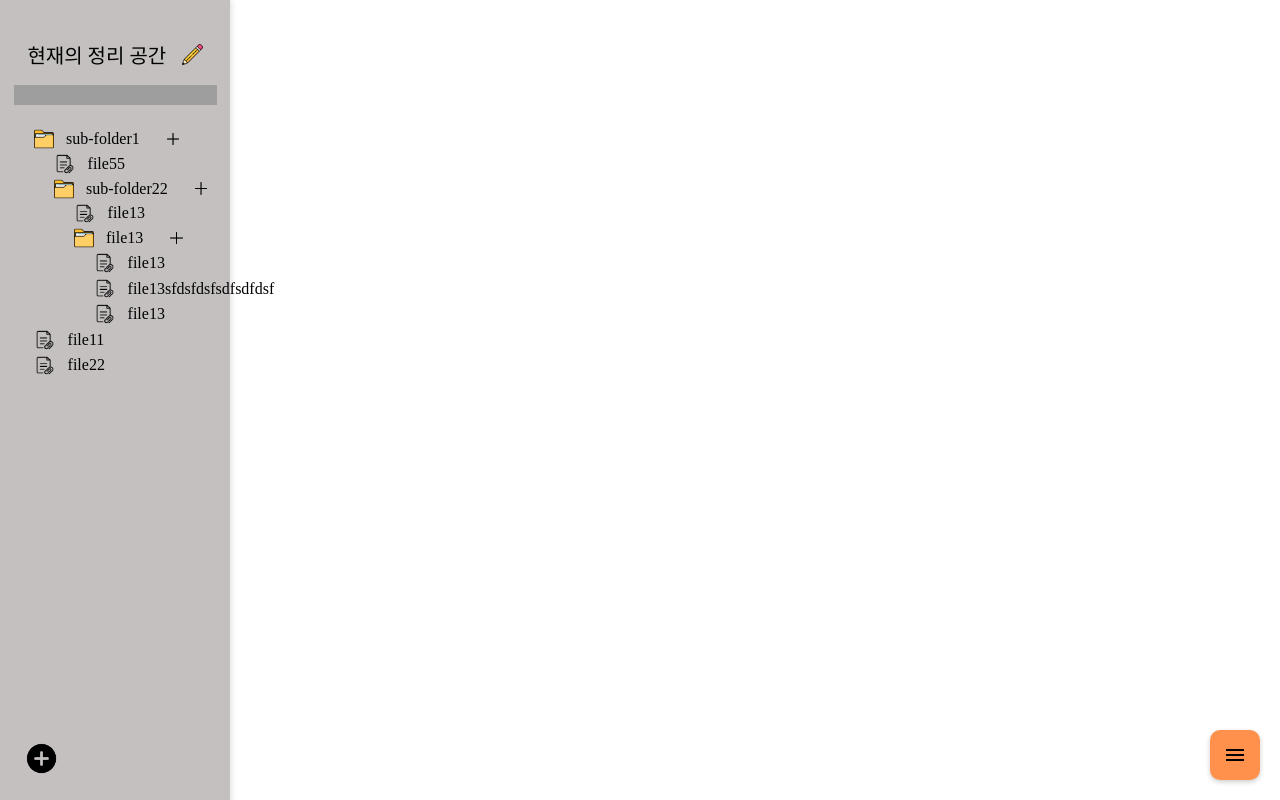
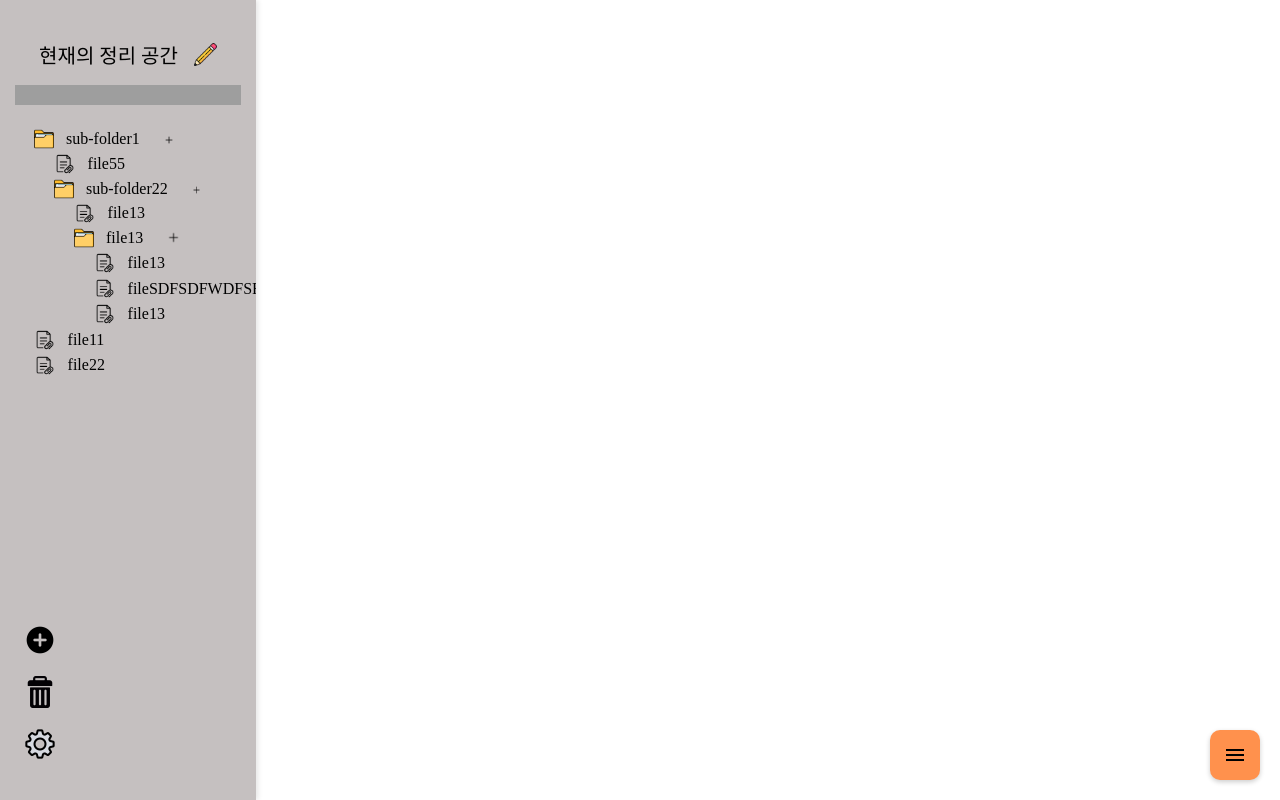
Before and after one commit to D209-anos/Ododoc, a React (Create React App) app in the folder frontend/fe_repo/: page /editor in a window 1280 px wide. Built offline with nearby package versions, Linux system fonts and the light colour scheme; grey boxes are pictures that could not be loaded; a web font is replaced by a local one.

Commit message:
feat: 사이드바 파일 및 폴더 추가 모달 구현

```diff
--- /dev/null
+++ b/frontend/fe_repo/src/components/editor/AddModal.tsx
@@ -0,0 +1,41 @@
+import React, { ReactNode, useRef, useState, useEffect, forwardRef, RefObject } from 'react';
+import Modal from '../../css/components/editor/Modal.module.css'
+
+interface ModalProps {
+    isOpen: boolean;
+    onClose: () => void;
+    children: ReactNode;
+}
+
+const AddModal = forwardRef<HTMLImageElement, ModalProps>(({ isOpen, onClose, children }, ref) => {
+    // 내부 useRef 항상 생성
+    const internalRef = useRef<HTMLImageElement>(null);
+
+    // ref가 RefObject인지 확인 후 사용
+    const effectiveRef = (ref as RefObject<HTMLImageElement>) || internalRef;
+
+    const [modalStyle, setModalStyle] = useState<React.CSSProperties>({});
+
+    useEffect(() => {
+        if (isOpen && effectiveRef.current) {
+            const imgRect = effectiveRef.current.getBoundingClientRect();
+            const scrollOffset = window.pageYOffset || document.documentElement.scrollTop;
+            setModalStyle({
+                position: 'absolute',
+                 top: `${imgRect.top + scrollOffset}px`,
+                left: `${imgRect.right + 10}px` // 이미지 오른쪽으로 10px 이동
+            });
+        }
+    }, [isOpen, effectiveRef]);
+
+    if (!isOpen) return null;
+
+    return (
+
+        <div className={Modal.modalContent} style={modalStyle} onClick={e => e.stopPropagation()}>
+            hi
+        </div>
+    );
+});
+
+export default AddModal
--- a/frontend/fe_repo/src/components/editor/SideBar.tsx
+++ b/frontend/fe_repo/src/components/editor/SideBar.tsx
@@ -1,4 +1,4 @@
-import React from 'react';
+import React, { useState, useRef, RefObject } from 'react';
 import Sidebar from '../../css/components/editor/SideBar.module.css'
 import PencilImage from '../../assets/images/pencil.png'
 import FolderImage from '../../assets/images/forder.png'
@@ -6,6 +6,9 @@ import FileImage from '../../assets/images/file.png'
 import Line from '../../assets/images/line.png'
 import MakeFileImage from '../../assets/images/plusbutton.png'
 import AddButton from '../../assets/images/addbutton.png'
+import TrashButton from '../../assets/images/trashIcon.png'
+import SettingButton from '../../assets/images/settingIcon.png'
+import AddModal from '../../components/editor/AddModal'
 
 interface IContentItem {
     id: number;
@@ -56,7 +59,7 @@ const dummyData: IContentItem = {
                             {
                                 "id": 13,
                                 "type": "FILE",
-                                "name": "file13sfdsfdsfsdfsdfdsf",
+                                "name": "fileSDFSDFWDFSFSDFSDFSD",
                                 "contents": "13번입니다."
                             },
                             {
@@ -88,19 +91,37 @@ const dummyData: IContentItem = {
 };
 
 function SideBar() {
+    const [modalActive, setModalActive] = useState<Record<number, boolean>>({});
+
+    const [activeButtonRef, setActiveButtonRef] = useState<RefObject<HTMLImageElement> | null>(null);
+
+    const toggleModal = (id: number) => {
+        setModalActive(prev => ({ ...prev, [id]: !prev[id] }));
+    };
+
+    const imgRef = useRef<HTMLImageElement>(null);
+
     const renderContents = (contents: IContentItem[]): JSX.Element[] => {
         return contents.map((item: IContentItem) => {
             if (item.type === 'FOLDER') {
                 // FOLDER 타입일 경우 하위 항목 추가
                 return (
-                    <div key={item.name} style={{ marginLeft: '20px' }} className={Sidebar.forderSpace}>
-                        <div className={Sidebar.folderWrapper}>
-                            <img src={FolderImage} alt="folder-image" className={Sidebar.forderImage} />
-                            <div style={{ fontFamily: 'hanbitFont' }} className={Sidebar.folderName}>{item.name}</div>
-                            <img src={AddButton} alt="add-button" className={Sidebar.addButton} />
+                    <div key={item.id} style={{ marginLeft: '20px' }} className={Sidebar.forderSpace}>
+                    <div className={Sidebar.folderWrapper}>
+                        <img src={FolderImage} alt="folder-image" className={Sidebar.forderImage} />
+                        <div style={{ fontFamily: 'hanbitFont' }} className={Sidebar.folderName}>{item.name}</div>
+                        <div>
+                            <img src={AddButton} alt="add-button" className={Sidebar.addButton} onClick={() => toggleModal(item.id)} />
+                            {modalActive[item.id] && (
+                                <AddModal isOpen={modalActive[item.id]} onClose={() => toggleModal(item.id)}>
+                                    <h2>Modal Title</h2>
+                                    <p>This is modal content!</p>
+                                </AddModal>
+                            )}
                         </div>
-                        {renderContents(item.contents as IContentItem[])}
                     </div>
+                    {item.contents && Array.isArray(item.contents) && renderContents(item.contents)}
+                </div>
                 );
             } else {
                 // FILE 타입일 경우 contents를 문자열로 취급
@@ -122,7 +143,11 @@ function SideBar() {
             </span>
             <img src={Line} alt="line" className={Sidebar.line}/>
             {renderContents(dummyData.contents as IContentItem[])}
-            <img src={MakeFileImage} alt="make-file-button" className={Sidebar.makeFileButton}/>
+            <div className={Sidebar.sideButtonWrapper}>
+                <img src={MakeFileImage} alt="make-file-button" className={Sidebar.makeFileButton}/>
+                <img src={TrashButton} alt="trash-button" className={Sidebar.trashButton} />
+                <img src={SettingButton} alt="setting-button" className={Sidebar.settingButton} />
+            </div>
         </div>
     )
 }
--- /dev/null
+++ b/frontend/fe_repo/src/css/components/editor/Modal.module.css
@@ -0,0 +1,11 @@
+/* Modal.module.css */
+
+.modalContent {
+    background: white;
+    padding: 20px;
+    border-radius: 8px;
+    box-shadow: 0 4px 8px rgba(0, 0, 0, 0.1);
+    min-width: 300px;
+    z-index: 1001;
+    position: absolute;
+}
--- a/frontend/fe_repo/src/css/components/editor/SideBar.module.css
+++ b/frontend/fe_repo/src/css/components/editor/SideBar.module.css
@@ -24,19 +24,20 @@
 }
 
 .sidebar {
-    position: fixed;
+    position: relative;
     top: 0;
     left: 0;
-    width: 18%;
-    height: 100vh;
+    width: 20%;
+    height: 98vh;
     background-color: rgb(197, 192, 192);
     box-shadow: 2px 0 5px rgba(0, 0, 0, 0.1);
     display: flex;
     flex-direction: column;
     align-items: center;
     padding-top: 2vh;
-    pointer-events: none;
-    user-select: none;
+    overflow-x: auto;
+    overflow-y: auto;
+    white-space: nowrap; /* 요소 줄 바꿈 금지 */
 }
 
 .nicknameSpace {
@@ -45,11 +46,15 @@
     margin: 3vh 0vh 2vh 0vh;
     align-items: center;
     justify-content: center;
+    /* pointer-events: none; */
+    /* user-select: none; */
 }
 
 .contentContainer {
     display: flex;
     flex-direction: column;
+    /* pointer-events: none; */
+    /* user-select: none; */
 }
 
 .nickname {
@@ -65,6 +70,8 @@
     width: 88%;
     height: 20px;
     margin-bottom: 3vh;
+    /* pointer-events: none;
+    user-select: none; */
 }
 
 .forderSpace {
@@ -72,6 +79,7 @@
     flex-direction: column;
     align-items:flex-start;
     width: 100%;
+    /* user-select: none; */
 }
 
 .folderWrapper {
@@ -97,6 +105,8 @@
     align-items: center;
     margin: 0vh 0vh 0.5vh 0vh;
     width: 100%;
+    /* pointer-events: none;
+    user-select: none; */
 }
 
 .fileImage {
@@ -106,14 +116,34 @@
     margin-left: 3vh;
 }
 
-.makeFileButton {
-    position: absolute;
-    left: 3vh;
-    bottom: 5vh;
-    width: 15%;
-}
-
 .addButton {
     width: 8%;
     margin-left: 3vh;
 }
+
+.sideButtonWrapper {
+    display: flex;
+    flex-direction: column;
+    position: absolute;
+    left: 3vh;
+    bottom: 5vh;
+    /* pointer-events: none; */
+    /* user-select: none; */
+}
+
+.makeFileButton {
+    width: 2rem;
+    height: 2rem;
+    margin-bottom: 2.5vh;
+}
+
+.trashButton {
+    width: 2rem;
+    height: 2rem;
+    margin-bottom: 2.5vh;
+}
+
+.settingButton {
+    width: 2rem;
+    height: 2rem;
+}
```
Also changed, not shown: frontend/fe_repo/src/assets/images/settingIcon.png (added), frontend/fe_repo/src/assets/images/trashIcon.png (added).
